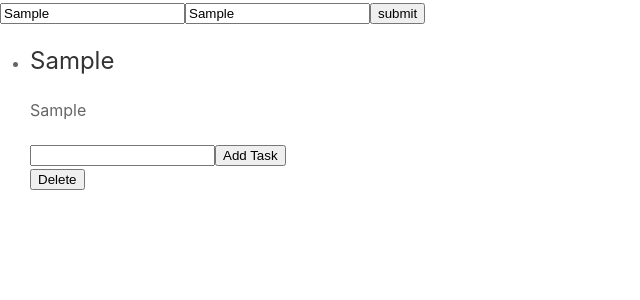
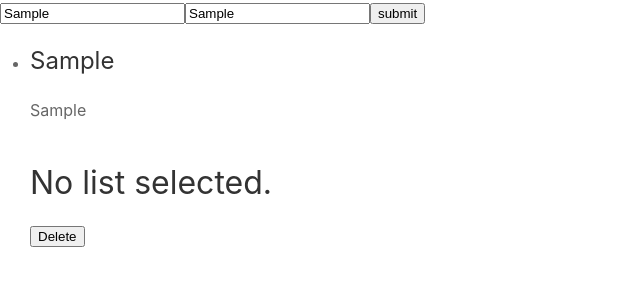
Before and after one commit to MHMighani/todolist, a React (Create React App) app: page / in a window 1280 px wide. Both pictures are taken after typing "Sample", "Sample" into the empty fields and a click on the button "submit". Shown: the top 300 px of the page, without its empty margins (0-640 px from the left). Built offline with nearby package versions, Linux system fonts and the light colour scheme.

Commit message:
Fix: delete related tasks after deleting list

```diff
--- a/src/components/todoLists.jsx
+++ b/src/components/todoLists.jsx
@@ -2,22 +2,34 @@ import { useContext } from "react";
 import { TodoListsContext } from "../contexts/listsContext";
 import AddTodoList from "./addTodoList";
 import TodoList from "./todoList";
+import { TodoTasksContext } from "../contexts/tasksContext";
 
 function TodoLists() {
-  const { todoLists, deleteTodoList } = useContext(TodoListsContext);
+  const { todoLists, deleteTodoList, setSelectedList } =
+    useContext(TodoListsContext);
+  const { deleteRelatedTasks } = useContext(TodoTasksContext);
+
+  const handleDeleteList = (todoListId) => {
+    deleteRelatedTasks(todoListId);
+    deleteTodoList(todoListId);
+  };
 
   return (
-    <>
+    <div className="lists-section">
       <AddTodoList />
       <ul>
         {todoLists.map((todoList) => (
           <li className="todoList" key={todoList.id}>
-            <TodoList todoList={todoList} />
-            <button onClick={() => deleteTodoList(todoList.id)}>Delete</button>
+            <div onClick={() => setSelectedList(todoList)}>
+              <TodoList todoList={todoList} />
+            </div>
+            <button onClick={() => handleDeleteList(todoList.id)}>
+              Delete
+            </button>
           </li>
         ))}
       </ul>
-    </>
+    </div>
   );
 }
 
--- a/src/components/todoTasks.jsx
+++ b/src/components/todoTasks.jsx
@@ -2,22 +2,30 @@ import { useContext } from "react";
 import TodoTask from "./todoTask";
 import AddTask from "./addTask";
 import { TodoTasksContext } from "../contexts/tasksContext";
+import { TodoListsContext } from "../contexts/listsContext";
 
-function TodoTasks({ todoListId }) {
+function TodoTasks() {
   const { tasks } = useContext(TodoTasksContext);
-  const relatedTasks = tasks.filter((task) => task.todoListId === todoListId);
+  const { selectedList } = useContext(TodoListsContext);
+
+  const relatedTasks =
+    selectedList && tasks.filter((task) => task.todoListId === selectedList.id);
+
+  if (!selectedList) {
+    return <h2>No list selected.</h2>;
+  }
 
   return (
-    <>
-      <AddTask todoListId={todoListId} />
-      <ul className="todoTasks">
+    <section className="tasks-section">
+      <AddTask todoListId={selectedList.id} />
+      <ul className="todoTasks-list uk-list">
         {relatedTasks.map((task) => (
           <li className="todoTask" key={task.id}>
             <TodoTask key={task.id} task={task} />
           </li>
         ))}
       </ul>
-    </>
+    </section>
   );
 }
 
--- a/src/contexts/listsContext.jsx
+++ b/src/contexts/listsContext.jsx
@@ -7,10 +7,9 @@ function TodoListsProvider({ children }) {
   const initLists = getFromLocalStorage("todoLists");
 
   const [todoLists, setTodoLists] = useState(initLists);
-  const [selectedList, setSelectedList] = useState(todoLists?.[0]);
+  const [selectedList, setSelectedList] = useState(null);
 
   const addTodoList = (newTodoList) => {
-    console.log(newTodoList);
     setTodoLists((prevTodoLists) => [...prevTodoLists, { ...newTodoList }]);
   };
 
@@ -18,6 +17,11 @@ function TodoListsProvider({ children }) {
     const newTodoLists = todoLists.filter(
       (todoList) => todoList.id !== todoListId
     );
+
+    // removing selected list if deleting it
+    if (todoListId === selectedList?.id) {
+      setSelectedList(null);
+    }
 
     setTodoLists(newTodoLists);
   };
--- a/src/contexts/tasksContext.jsx
+++ b/src/contexts/tasksContext.jsx
@@ -14,6 +14,13 @@ function TasksProvider({ children }) {
 
   const deleteTask = (taskId) => {
     const newTasksCollection = tasks.filter((task) => task.id !== taskId);
+    setTasks(newTasksCollection);
+  };
+
+  const deleteRelatedTasks = (todoListId) => {
+    const newTasksCollection = tasks.filter(
+      (task) => task.todoListId !== todoListId
+    );
     setTasks(newTasksCollection);
   };
 
@@ -34,7 +41,9 @@ function TasksProvider({ children }) {
   }, [tasks]);
 
   return (
-    <TodoTasksContext.Provider value={{ tasks, addTask, deleteTask, editTask }}>
+    <TodoTasksContext.Provider
+      value={{ tasks, addTask, deleteTask, editTask, deleteRelatedTasks }}
+    >
       {children}
     </TodoTasksContext.Provider>
   );
```
